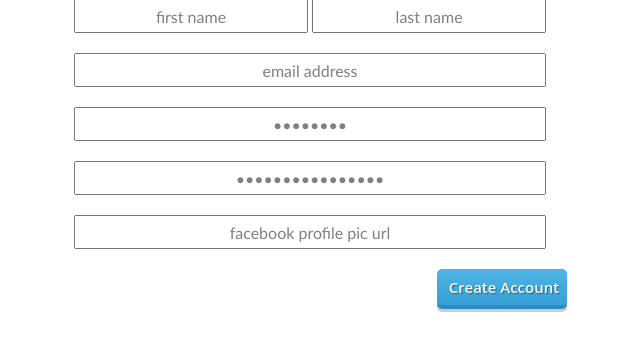
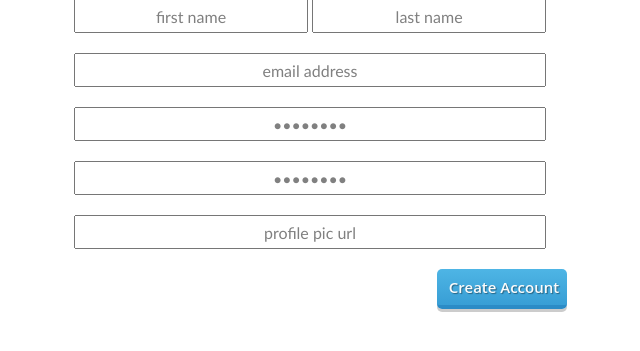
Before and after one commit to EsC369/NIP_, a Django app: page / in a window 1280 px wide. Shown: the part 340-691 px from the top of the page, without its empty margins (366-1006 px from the left). Run offline with Django 3.2, Linux system fonts and the light colour scheme; parts of the project's set-up code (start-up, migrations or seed data) failed here and were passed over.

Commit message:
made changes to html pages

```diff
--- a/main/apps/nip/templates/nip/edit_profile.html
+++ b/main/apps/nip/templates/nip/edit_profile.html
@@ -84,8 +84,8 @@
                 <div class="EMAIL-PASSWORDS">
                     <input type="text" name="email" value="email address" class="EMAIL">
                     <input type="password" name="password" value="password" class="PASSWORD">
-                    <input type="password" name="confirm" value="confirm password" class="PASSWORD2">
-                    <input type="text" name="picture" value="facebook profile pic url" class="PASSWORD2">
+                    <input type="password" name="confirm" value="password" class="PASSWORD2">
+                    <input type="text" name="picture" value="profile pic url" class="PASSWORD2">
                 </div>
                 <input class="button" type="submit" name="submit" value="Edit Profile">
             </form>
--- a/main/apps/nip/templates/nip/login.html
+++ b/main/apps/nip/templates/nip/login.html
@@ -44,8 +44,8 @@
                 <div class="EMAIL-PASSWORDS">
                     <input type="text" name="email" value="email address" class="EMAIL">
                     <input type="password" name="password" value="password" class="PASSWORD">
-                    <input type="password" name="confirm" value="confirm password" class="PASSWORD2">
-                    <input type="text" name="picture" value="facebook profile pic url" class="PASSWORD2">
+                    <input type="password" name="confirm" value="password" class="PASSWORD2">
+                    <input type="text" name="picture" value="profile pic url" class="PASSWORD2">
                 </div>
                 <input class="button" type="submit" name="submit" value="Create Account">
             </form>
```
